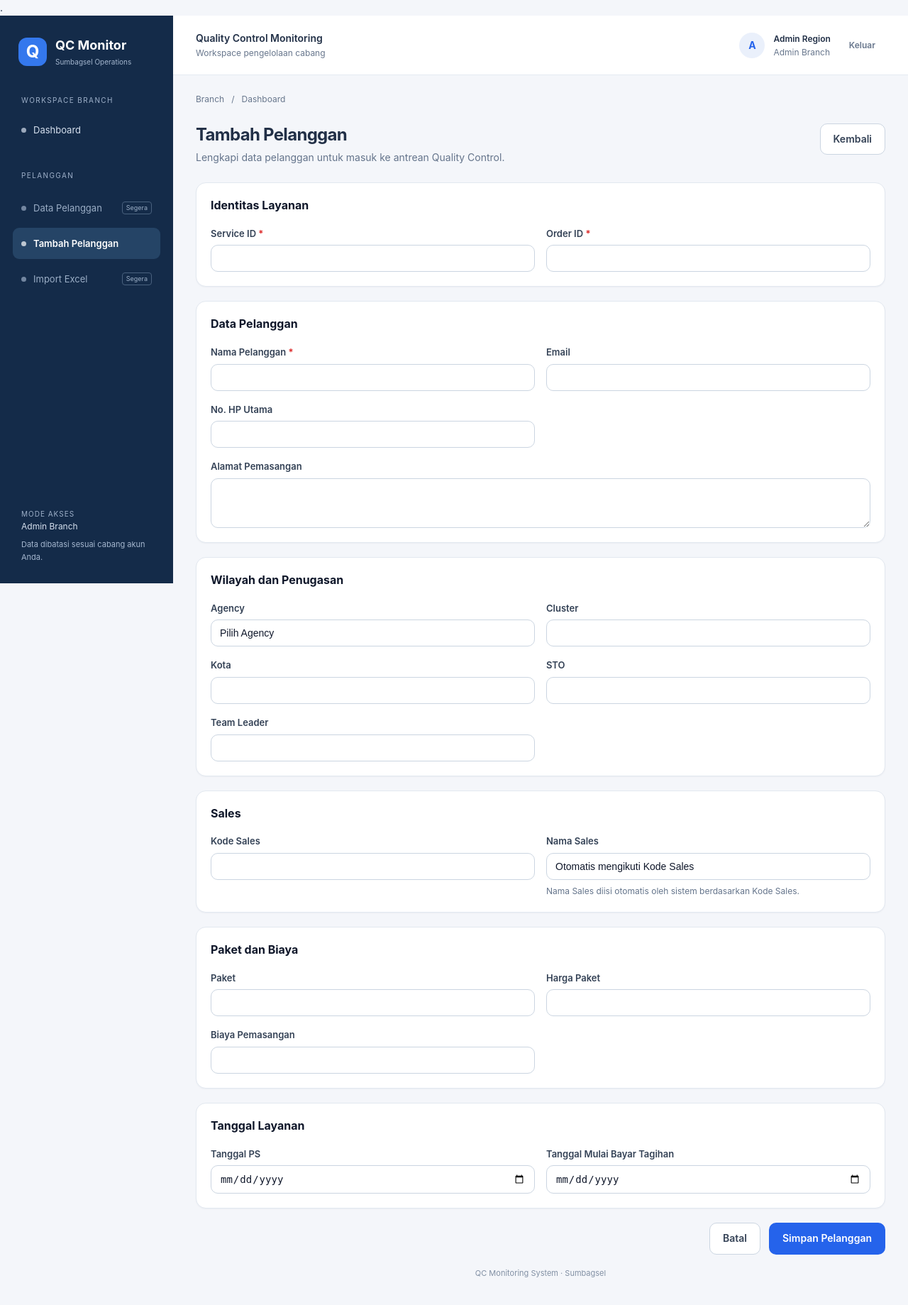
After one commit to Affan0418/CapstoneProject_QC, a Laravel app: page /branch/customers/create in a window 1280 px wide. The commit adds this page. Shown: the whole page at 71% size. Run offline with Laravel 12, Linux system fonts and the light colour scheme; a user stored in the database is signed in; data comes from the database, SQL or seed files in the repository; data that the repository does not hold is empty.

Commit message:
membuat form customer di branch dashboard
Add a customer entry page with validation feedback and active agency options, plus the route and styling needed to access and submit it.

```diff
--- a/app/Http/Controllers/BranchCustomerController.php
+++ b/app/Http/Controllers/BranchCustomerController.php
@@ -8,6 +8,7 @@ use App\Models\Sale;
 use Illuminate\Http\JsonResponse;
 use Illuminate\Http\RedirectResponse;
 use Illuminate\Support\Facades\DB;
+use App\Models\Agency;
 
 class BranchCustomerController extends Controller
 {
@@ -61,4 +62,14 @@ class BranchCustomerController extends Controller
             ->route('branch.dashboard')
             ->with('success', 'Data pelanggan berhasil ditambahkan.');
     }
+
+    public function create()
+    {
+        $agencies = Agency::query()
+            ->where('is_active', true)
+            ->orderBy('name')
+            ->get(['id', 'name']);
+
+        return view('customers.create', compact('agencies'));
+    }
 }
--- a/public/css/branch-dashboard.css
+++ b/public/css/branch-dashboard.css
@@ -707,3 +707,175 @@ tbody tr:last-child td {
         white-space: normal;
     }
 }
+
+.branch-page__header {
+    display: flex;
+    align-items: flex-start;
+    justify-content: space-between;
+    gap: 16px;
+    margin-bottom: 24px;
+}
+
+.branch-page__title {
+    margin: 0 0 6px;
+    font-size: 24px;
+    font-weight: 700;
+}
+
+.branch-page__subtitle {
+    margin: 0;
+    color: #64748b;
+}
+
+.branch-card {
+    background: #fff;
+    border: 1px solid #e2e8f0;
+    border-radius: 14px;
+    padding: 20px;
+    margin-bottom: 20px;
+    box-shadow: 0 1px 2px rgba(15, 23, 42, 0.04);
+}
+
+.branch-card__header {
+    margin-bottom: 18px;
+}
+
+.branch-card__header h2 {
+    margin: 0;
+    font-size: 16px;
+    font-weight: 700;
+    color: #0f172a;
+}
+
+.branch-form__grid {
+    display: grid;
+    grid-template-columns: repeat(2, minmax(0, 1fr));
+    gap: 16px;
+}
+
+.branch-field--full {
+    grid-column: 1 / -1;
+}
+
+.branch-field label {
+    display: block;
+    margin-bottom: 6px;
+    font-size: 13px;
+    font-weight: 600;
+    color: #334155;
+}
+
+.branch-field .required {
+    color: #dc2626;
+}
+
+.branch-input {
+    width: 100%;
+    padding: 10px 12px;
+    border: 1px solid #cbd5e1;
+    border-radius: 10px;
+    font-size: 14px;
+    color: #0f172a;
+    background: #fff;
+    outline: none;
+}
+
+.branch-input:focus {
+    border-color: #2563eb;
+    box-shadow: 0 0 0 3px rgba(37, 99, 235, 0.12);
+}
+
+.branch-input--error {
+    border-color: #dc2626;
+}
+
+.branch-textarea {
+    resize: vertical;
+}
+
+.branch-select {
+    appearance: none;
+}
+
+.branch-field__error {
+    margin: 6px 0 0;
+    font-size: 12px;
+    color: #dc2626;
+}
+
+.branch-field__hint {
+    margin: 6px 0 0;
+    font-size: 12px;
+    color: #64748b;
+}
+
+.branch-form__actions {
+    display: flex;
+    justify-content: flex-end;
+    gap: 12px;
+    margin-top: 8px;
+}
+
+.branch-btn {
+    display: inline-flex;
+    align-items: center;
+    justify-content: center;
+    padding: 10px 18px;
+    border-radius: 10px;
+    border: 1px solid transparent;
+    font-size: 14px;
+    font-weight: 600;
+    text-decoration: none;
+    cursor: pointer;
+}
+
+.branch-btn--primary {
+    background: #2563eb;
+    color: #fff;
+}
+
+.branch-btn--primary:hover {
+    background: #1d4ed8;
+}
+
+.branch-btn--secondary {
+    background: #fff;
+    color: #334155;
+    border-color: #cbd5e1;
+}
+
+.branch-btn--secondary:hover {
+    background: #f8fafc;
+}
+
+.branch-alert {
+    padding: 12px 16px;
+    border-radius: 10px;
+    margin-bottom: 20px;
+    font-size: 14px;
+}
+
+.branch-alert--error {
+    background: #fef2f2;
+    border: 1px solid #fecaca;
+    color: #991b1b;
+}
+
+@media (max-width: 768px) {
+    .branch-form__grid {
+        grid-template-columns: 1fr;
+    }
+
+    .branch-page__header {
+        flex-direction: column;
+        align-items: flex-start;
+    }
+
+    .branch-form__actions {
+        flex-direction: column-reverse;
+    }
+
+    .branch-form__actions .branch-btn {
+        width: 100%;
+    }
+}
--- /dev/null
+++ b/resources/views/customers/create.blade.php
@@ -0,0 +1,356 @@
+@extends('layouts.branch')
+
+@section('title', 'Tambah Pelanggan')
+
+@section('content')
+<div class="branch-page">
+    <div class="branch-page__header">
+        <div>
+            <h1 class="branch-page__title">Tambah Pelanggan</h1>
+            <p class="branch-page__subtitle">
+                Lengkapi data pelanggan untuk masuk ke antrean Quality Control.
+            </p>
+        </div>
+
+        <a href="{{ route('branch.dashboard') }}" class="branch-btn branch-btn--secondary">
+            Kembali
+        </a>
+    </div>
+
+    @if ($errors->any())
+        <div class="branch-alert branch-alert--error">
+            <strong>Data belum dapat disimpan.</strong>
+            Periksa kembali kolom yang ditandai.
+        </div>
+    @endif
+
+    <form action="{{ route('branch.customers.store') }}" method="POST" class="branch-form">
+        @csrf
+
+        <div class="branch-card">
+            <div class="branch-card__header">
+                <h2>Identitas Layanan</h2>
+            </div>
+
+            <div class="branch-form__grid">
+                <div class="branch-field">
+                    <label for="service_id">Service ID <span class="required">*</span></label>
+                    <input
+                        type="text"
+                        id="service_id"
+                        name="service_id"
+                        value="{{ old('service_id') }}"
+                        class="branch-input @error('service_id') branch-input--error @enderror"
+                        required
+                    >
+                    @error('service_id')
+                        <p class="branch-field__error">{{ $message }}</p>
+                    @enderror
+                </div>
+
+                <div class="branch-field">
+                    <label for="order_id">Order ID <span class="required">*</span></label>
+                    <input
+                        type="text"
+                        id="order_id"
+                        name="order_id"
+                        value="{{ old('order_id') }}"
+                        class="branch-input @error('order_id') branch-input--error @enderror"
+                        required
+                    >
+                    @error('order_id')
+                        <p class="branch-field__error">{{ $message }}</p>
+                    @enderror
+                </div>
+            </div>
+        </div>
+
+        <div class="branch-card">
+            <div class="branch-card__header">
+                <h2>Data Pelanggan</h2>
+            </div>
+
+            <div class="branch-form__grid">
+                <div class="branch-field">
+                    <label for="nama_pelanggan">Nama Pelanggan <span class="required">*</span></label>
+                    <input
+                        type="text"
+                        id="nama_pelanggan"
+                        name="nama_pelanggan"
+                        value="{{ old('nama_pelanggan') }}"
+                        class="branch-input @error('nama_pelanggan') branch-input--error @enderror"
+                        required
+                    >
+                    @error('nama_pelanggan')
+                        <p class="branch-field__error">{{ $message }}</p>
+                    @enderror
+                </div>
+
+                <div class="branch-field">
+                    <label for="email">Email</label>
+                    <input
+                        type="email"
+                        id="email"
+                        name="email"
+                        value="{{ old('email') }}"
+                        class="branch-input @error('email') branch-input--error @enderror"
+                    >
+                    @error('email')
+                        <p class="branch-field__error">{{ $message }}</p>
+                    @enderror
+                </div>
+
+                <div class="branch-field">
+                    <label for="no_hp_utama">No. HP Utama</label>
+                    <input
+                        type="text"
+                        id="no_hp_utama"
+                        name="no_hp_utama"
+                        value="{{ old('no_hp_utama') }}"
+                        class="branch-input @error('no_hp_utama') branch-input--error @enderror"
+                    >
+                    @error('no_hp_utama')
+                        <p class="branch-field__error">{{ $message }}</p>
+                    @enderror
+                </div>
+
+                <div class="branch-field branch-field--full">
+                    <label for="alamat_pemasangan">Alamat Pemasangan</label>
+                    <textarea
+                        id="alamat_pemasangan"
+                        name="alamat_pemasangan"
+                        rows="3"
+                        class="branch-input branch-textarea @error('alamat_pemasangan') branch-input--error @enderror"
+                    >{{ old('alamat_pemasangan') }}</textarea>
+                    @error('alamat_pemasangan')
+                        <p class="branch-field__error">{{ $message }}</p>
+                    @enderror
+                </div>
+            </div>
+        </div>
+
+        <div class="branch-card">
+            <div class="branch-card__header">
+                <h2>Wilayah dan Penugasan</h2>
+            </div>
+
+            <div class="branch-form__grid">
+                <div class="branch-field">
+                    <label for="agency_id">Agency</label>
+                    <select
+                        id="agency_id"
+                        name="agency_id"
+                        class="branch-input branch-select @error('agency_id') branch-input--error @enderror"
+                    >
+                        <option value="">Pilih Agency</option>
+
+                        @foreach ($agencies as $agency)
+                            <option
+                                value="{{ $agency->id }}"
+                                @selected(old('agency_id') == $agency->id)
+                            >
+                                {{ $agency->name }}
+                            </option>
+                        @endforeach
+                    </select>
+                    @error('agency_id')
+                        <p class="branch-field__error">{{ $message }}</p>
+                    @enderror
+                </div>
+
+                <div class="branch-field">
+                    <label for="cluster">Cluster</label>
+                    <input
+                        type="text"
+                        id="cluster"
+                        name="cluster"
+                        value="{{ old('cluster') }}"
+                        class="branch-input @error('cluster') branch-input--error @enderror"
+                    >
+                    @error('cluster')
+                        <p class="branch-field__error">{{ $message }}</p>
+                    @enderror
+                </div>
+
+                <div class="branch-field">
+                    <label for="city">Kota</label>
+                    <input
+                        type="text"
+                        id="city"
+                        name="city"
+                        value="{{ old('city') }}"
+                        class="branch-input @error('city') branch-input--error @enderror"
+                    >
+                    @error('city')
+                        <p class="branch-field__error">{{ $message }}</p>
+                    @enderror
+                </div>
+
+                <div class="branch-field">
+                    <label for="sto">STO</label>
+                    <input
+                        type="text"
+                        id="sto"
+                        name="sto"
+                        value="{{ old('sto') }}"
+                        class="branch-input @error('sto') branch-input--error @enderror"
+                    >
+                    @error('sto')
+                        <p class="branch-field__error">{{ $message }}</p>
+                    @enderror
+                </div>
+
+                <div class="branch-field">
+                    <label for="team_leader">Team Leader</label>
+                    <input
+                        type="text"
+                        id="team_leader"
+                        name="team_leader"
+                        value="{{ old('team_leader') }}"
+                        class="branch-input @error('team_leader') branch-input--error @enderror"
+                    >
+                    @error('team_leader')
+                        <p class="branch-field__error">{{ $message }}</p>
+                    @enderror
+                </div>
+            </div>
+        </div>
+
+        <div class="branch-card">
+            <div class="branch-card__header">
+                <h2>Sales</h2>
+            </div>
+
+            <div class="branch-form__grid">
+                <div class="branch-field">
+                    <label for="kode_sf">Kode Sales</label>
+                    <input
+                        type="text"
+                        id="kode_sf"
+                        name="kode_sf"
+                        value="{{ old('kode_sf') }}"
+                        class="branch-input @error('kode_sf') branch-input--error @enderror"
+                    >
+                    @error('kode_sf')
+                        <p class="branch-field__error">{{ $message }}</p>
+                    @enderror
+                </div>
+
+                <div class="branch-field">
+                    <label for="nama_sf">Nama Sales</label>
+                    <input
+                        type="text"
+                        id="nama_sf"
+                        class="branch-input"
+                        value="Otomatis mengikuti Kode Sales"
+                        disabled
+                    >
+                    <p class="branch-field__hint">
+                        Nama Sales diisi otomatis oleh sistem berdasarkan Kode Sales.
+                    </p>
+                </div>
+            </div>
+        </div>
+
+        <div class="branch-card">
+            <div class="branch-card__header">
+                <h2>Paket dan Biaya</h2>
+            </div>
+
+            <div class="branch-form__grid">
+                <div class="branch-field">
+                    <label for="paket">Paket</label>
+                    <input
+                        type="text"
+                        id="paket"
+                        name="paket"
+                        value="{{ old('paket') }}"
+                        class="branch-input @error('paket') branch-input--error @enderror"
+                    >
+                    @error('paket')
+                        <p class="branch-field__error">{{ $message }}</p>
+                    @enderror
+                </div>
+
+                <div class="branch-field">
+                    <label for="harga_paket">Harga Paket</label>
+                    <input
+                        type="number"
+                        id="harga_paket"
+                        name="harga_paket"
+                        min="0"
+                        step="1"
+                        value="{{ old('harga_paket') }}"
+                        class="branch-input @error('harga_paket') branch-input--error @enderror"
+                    >
+                    @error('harga_paket')
+                        <p class="branch-field__error">{{ $message }}</p>
+                    @enderror
+                </div>
+
+                <div class="branch-field">
+                    <label for="biaya_pasang">Biaya Pemasangan</label>
+                    <input
+                        type="number"
+                        id="biaya_pasang"
+                        name="biaya_pasang"
+                        min="0"
+                        step="1"
+                        value="{{ old('biaya_pasang') }}"
+                        class="branch-input @error('biaya_pasang') branch-input--error @enderror"
+                    >
+                    @error('biaya_pasang')
+                        <p class="branch-field__error">{{ $message }}</p>
+                    @enderror
+                </div>
+            </div>
+        </div>
+
+        <div class="branch-card">
+            <div class="branch-card__header">
+                <h2>Tanggal Layanan</h2>
+            </div>
+
+            <div class="branch-form__grid">
+                <div class="branch-field">
+                    <label for="tanggal_ps">Tanggal PS</label>
+                    <input
+                        type="date"
+                        id="tanggal_ps"
+                        name="tanggal_ps"
+                        value="{{ old('tanggal_ps') }}"
+                        class="branch-input @error('tanggal_ps') branch-input--error @enderror"
+                    >
+                    @error('tanggal_ps')
+                        <p class="branch-field__error">{{ $message }}</p>
+                    @enderror
+                </div>
+
+                <div class="branch-field">
+                    <label for="tanggal_mulai_bayar_tagihan">Tanggal Mulai Bayar Tagihan</label>
+                    <input
+                        type="date"
+                        id="tanggal_mulai_bayar_tagihan"
+                        name="tanggal_mulai_bayar_tagihan"
+                        value="{{ old('tanggal_mulai_bayar_tagihan') }}"
+                        class="branch-input @error('tanggal_mulai_bayar_tagihan') branch-input--error @enderror"
+                    >
+                    @error('tanggal_mulai_bayar_tagihan')
+                        <p class="branch-field__error">{{ $message }}</p>
+                    @enderror
+                </div>
+            </div>
+        </div>
+
+        <div class="branch-form__actions">
+            <a href="{{ route('branch.dashboard') }}" class="branch-btn branch-btn--secondary">
+                Batal
+            </a>
+
+            <button type="submit" class="branch-btn branch-btn--primary">
+                Simpan Pelanggan
+            </button>
+        </div>
+    </form>
+</div>
+@endsection
--- a/routes/web.php
+++ b/routes/web.php
@@ -29,17 +29,18 @@ Route::middleware(['auth', 'active'])->group(function () {
         ->group(function () {
             Route::get('/dashboard', [BranchDashboardController::class, 'index'])
                 ->name('dashboard');
-
-            /*
-         * Route pelanggan, import, dan export ditambahkan di sini
-         * setelah controller fiturnya dibuat.
-         */
         });
     Route::middleware('role:agency')->prefix('agency')->name('agency.')->group(function () {
         Route::get('/dashboard', [AgencyDashboardController::class, 'index'])->name('dashboard');
     });
     Route::middleware(['auth'])->prefix('branch')->name('branch.')->group(function () {
-        Route::get('/dashboard', [BranchDashboardController::class, 'index'])->name('dashboard');
-        Route::post('/customers', [BranchCustomerController::class, 'store'])->name('customers.store');
+        Route::get('/dashboard', [BranchDashboardController::class, 'index'])
+            ->name('dashboard');
+
+        Route::get('/customers/create', [BranchCustomerController::class, 'create'])
+            ->name('customers.create');
+
+        Route::post('/customers', [BranchCustomerController::class, 'store'])
+            ->name('customers.store');
     });
 });
```
